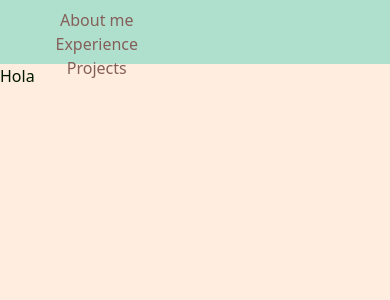
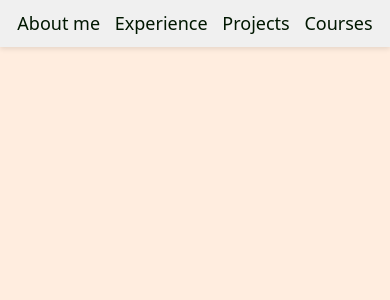
Before and after one commit to GlaucusJoseph/joseph-porfolio, a React (Vite) app: page / in a window 390 px wide. Shown: the top 300 px of the page. Built offline with nearby package versions, Linux system fonts and the light colour scheme.

Commit message:
Changing size and position between mobile and desktop

```diff
--- a/src/components/MainNavbar/MainNavbar.css
+++ b/src/components/MainNavbar/MainNavbar.css
@@ -1,10 +1,28 @@
-.link-style {
-  color: #855f5a;
-  text-decoration: none;
-  font-size: 16px;
+.top-div {
+  position: fixed;
+  top: 0;
+  left: 50%;
+  transform: translateX(-50%);
+  width: 80%; /* Initial width for desktop view */
+  max-width: 600px; /* Maximum width for desktop view */
+  background-color: #f0f0f0;
+  display: flex;
+  justify-content: space-around;
+  align-items: center;
+  padding: 10px;
+  box-shadow: 0px 2px 5px rgba(0, 0, 0, 0.1);
+  z-index: 1000; /* Ensure it stays above other content */
 }
 
-.navbar-new-style {
-  background-color: #afe0ce;
-  height: 4rem;
+.top-div p {
+  margin: 0;
+  font-size: 18px;
 }
+
+/* Media query for mobile view */
+@media (max-width: 600px) {
+  .top-div {
+    width: 100%;
+    max-width: none;
+  }
+}
--- a/src/components/MainNavbar/MainNavbar.tsx
+++ b/src/components/MainNavbar/MainNavbar.tsx
@@ -2,29 +2,12 @@ import "./MainNavbar.css";
 
 export const MainNavbar = () => {
   return (
-    <nav className="navbar navbar-expand-lg navbar-new-style">
-      <div className="container-fluid">
-        <div className="justify-content-center" id="navbarSupportedContent">
-          <ul className="navbar-nav mb-2 mb-lg-0 text-center">
-            <li className="nav-item mx-5">
-              <a className="link-style" aria-current="page" href="#">
-                About me
-              </a>
-            </li>
-            <li className="nav-item">
-              <a className="link-style" aria-current="page" href="#experience">
-                Experience
-              </a>
-            </li>
-            <li className="nav-item mx-5">
-              <a className="link-style" aria-current="page" href="#projects">
-                Projects
-              </a>
-            </li>
-          </ul>
-        </div>
-      </div>
-    </nav>
+    <div className="top-div">
+      <p>About me</p>
+      <p>Experience</p>
+      <p>Projects</p>
+      <p>Courses</p>
+    </div>
   );
 };
 
```
